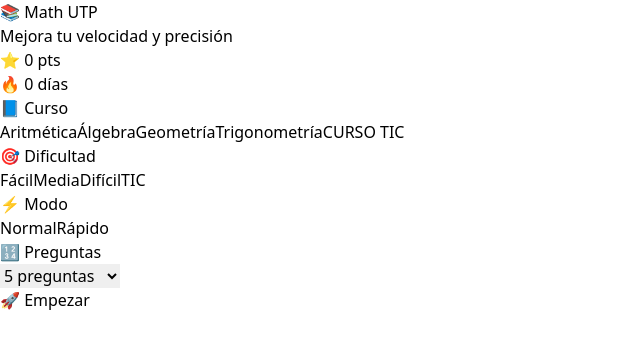
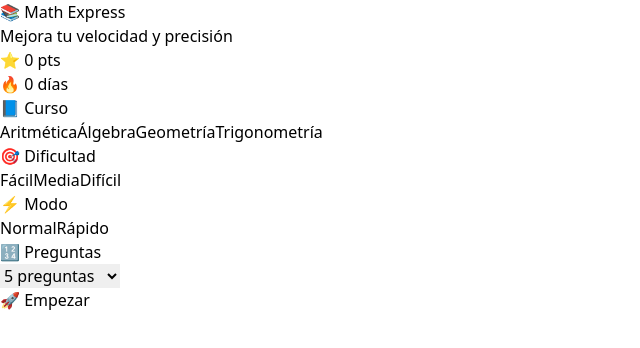
Before and after one commit to izakhuerta/math-reminder, a React (Vite) app: page / in a window 1280 px wide. Shown: the top 348 px of the page, without its empty margins (0-640 px from the left). Built offline with nearby package versions, Linux system fonts and the light colour scheme.

Commit message:
proyecto

```diff
--- a/src/App.jsx
+++ b/src/App.jsx
@@ -26,9 +26,6 @@
 
     case "Difícil":
       return [50, 200];
-
-    case "TIC":
-      return [1, 10];
 
     default:
       return [1, 10];
@@ -112,15 +109,6 @@
         answer: table[angle],
       };
     }
-
-
-    case "CURSO TIC": {
-
-      return {
-        question: "CUANTO ES 5+5",
-        answer: 10,
-      };
-    }
   }
 }
 
@@ -183,14 +171,12 @@
     "Álgebra",
     "Geometría",
      "Trigonometría",
-    "CURSO TIC",
   ];
 
   const difficulties = [
     "Fácil",
     "Media",
     "Difícil",
-    "TIC",
   ];
 
   useEffect(() => {
@@ -254,6 +240,7 @@
   }
 
   function createQuestions() {
+    const used = new Set();
 
     const qs = [];
 
@@ -263,7 +250,11 @@
         difficulty
       );
 
+      if (!used.has(q.question)) {
+        used.add(q.question);
+
         qs.push(q);
+      }
     }
 
     return qs;
@@ -439,8 +430,8 @@
       <div className="w-full max-w-sm bg-white/90 backdrop-blur-xl rounded-3xl p-5 shadow-2xl">
         {/* HEADER */}
         <div className="text-center mb-3">
-          <h1 className="text-3xl font-extrabold text-purple-1000">
-            📚 Math UTP
+          <h1 className="text-3xl font-extrabold text-purple-700">
+            📚 Math Express
           </h1>
 
           <p className="text-sm text-gray-600">
```
